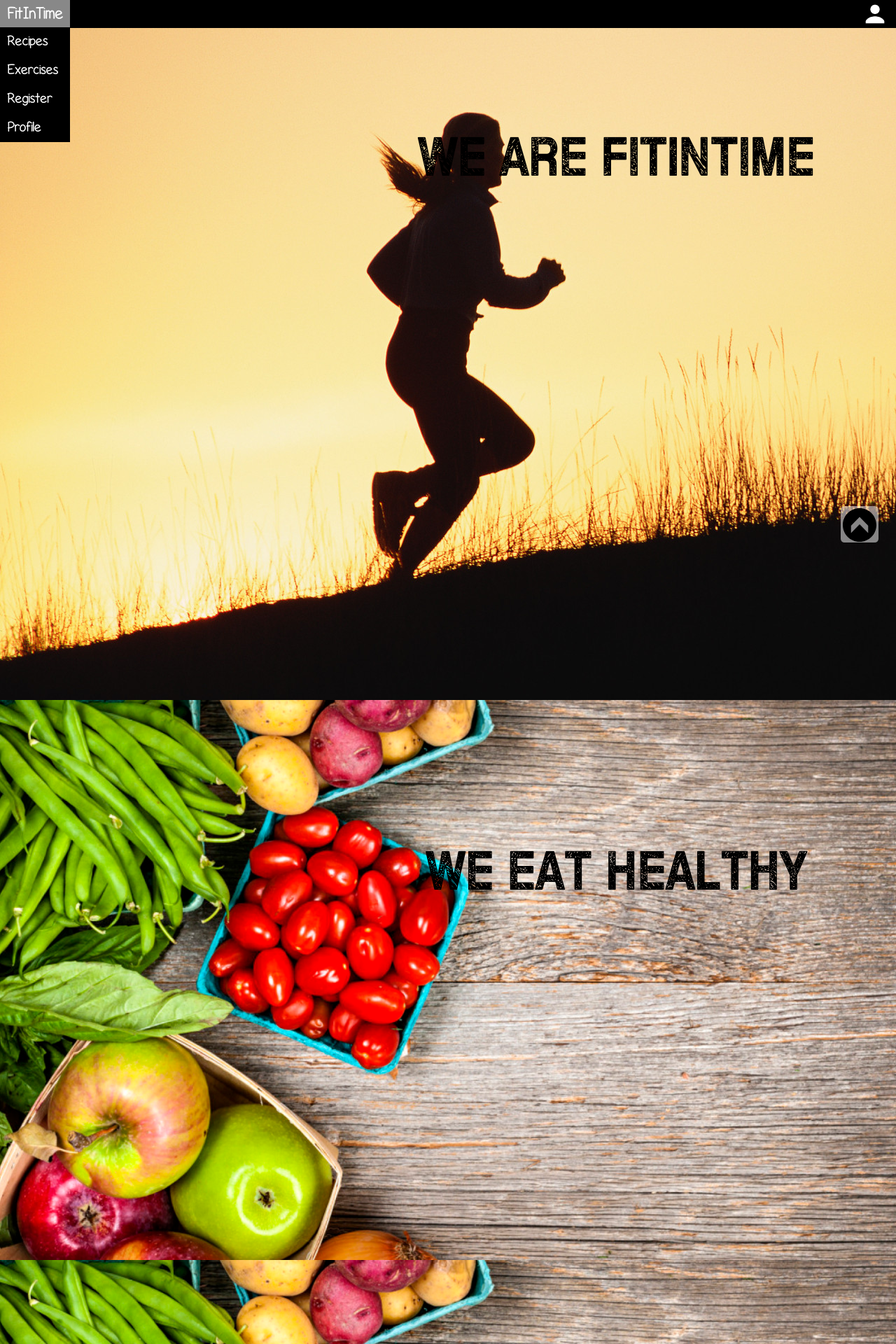
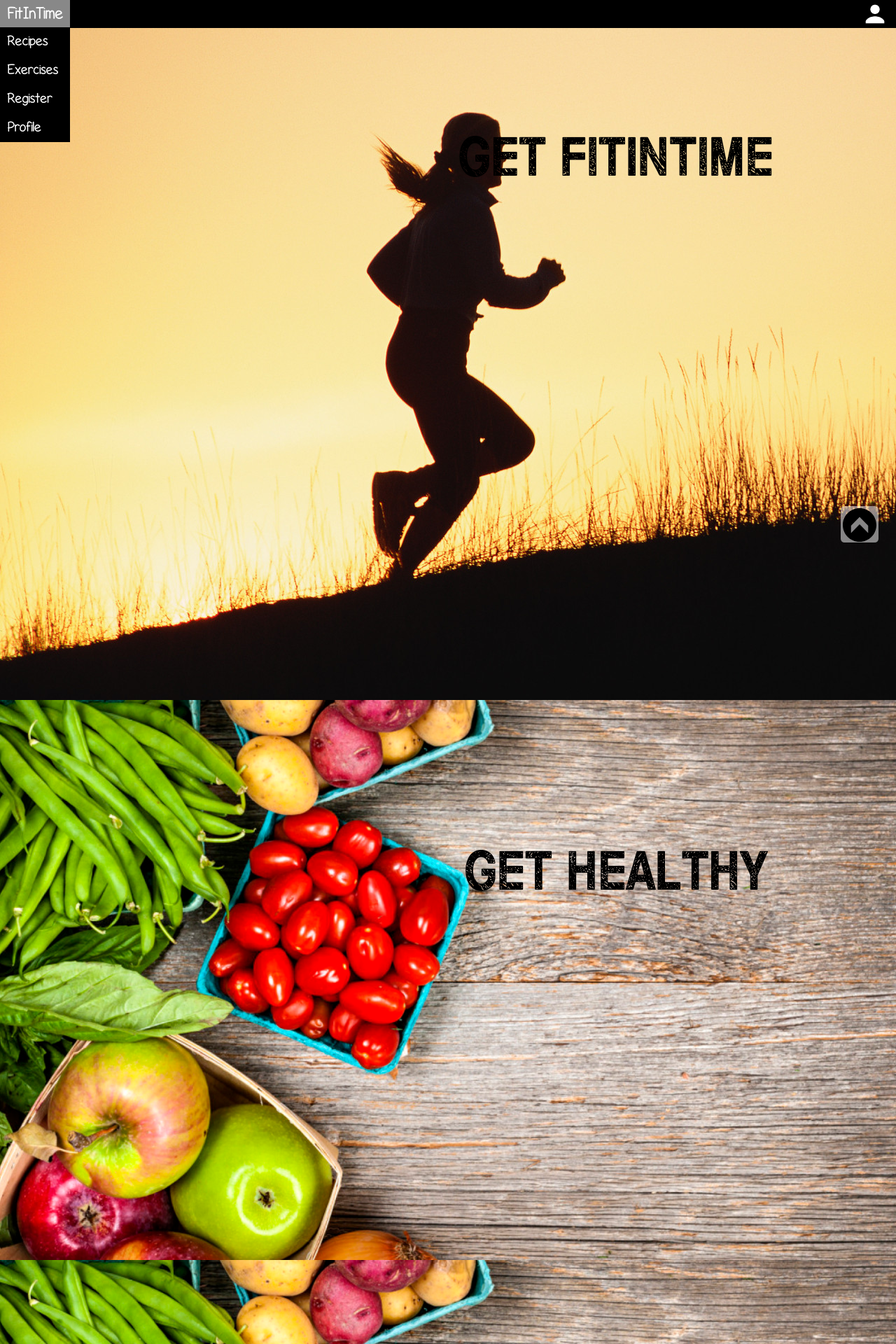
Before and after one commit to reiruiz/FitInTime, a PHP site: page / in a window 1280 px wide. Shown: the top 1920 px of the page at 70% size. Run offline with PHP 8.4, Linux system fonts and the light colour scheme.

Commit message:
i really dont remember what i changed to be honest

```diff
--- a/G17/index.html
+++ b/G17/index.html
@@ -43,14 +43,14 @@
 
 
             <div id="logoIntro">
-                <p>We are FitInTime</p>
+                <p>Get FitInTime</p>
 			</div>
 
         </div>
 
         <div id="banner2">
             <div id="recipeIntro">
-                <p>We Eat Healthy</p>
+                <p>Get Healthy</p>
             </div>
 
         </div>
@@ -72,7 +72,7 @@
 
             <div id="banner3">
                 <div id="fitIntro">
-                    <p>We are Fit</p>
+                    <p>Get Fit</p>
                 </div>
             </div>
 
--- a/G17/styleSheet/base.css
+++ b/G17/styleSheet/base.css
@@ -263,7 +263,7 @@ body {
     background-size: cover;
     height: 1000px;
     position: relative;
-    margin-top: -5px;
+    margin-top: -5px
 }
 
 #registerText {
```
